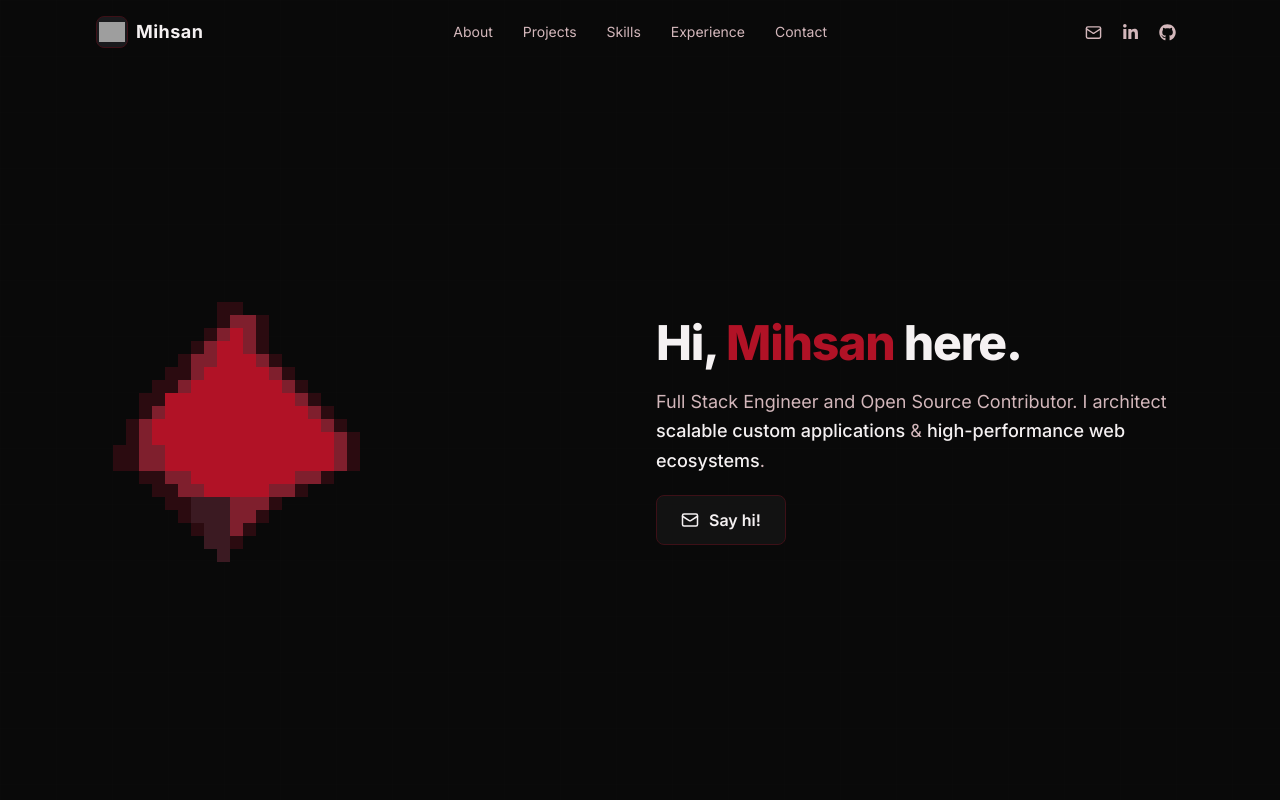
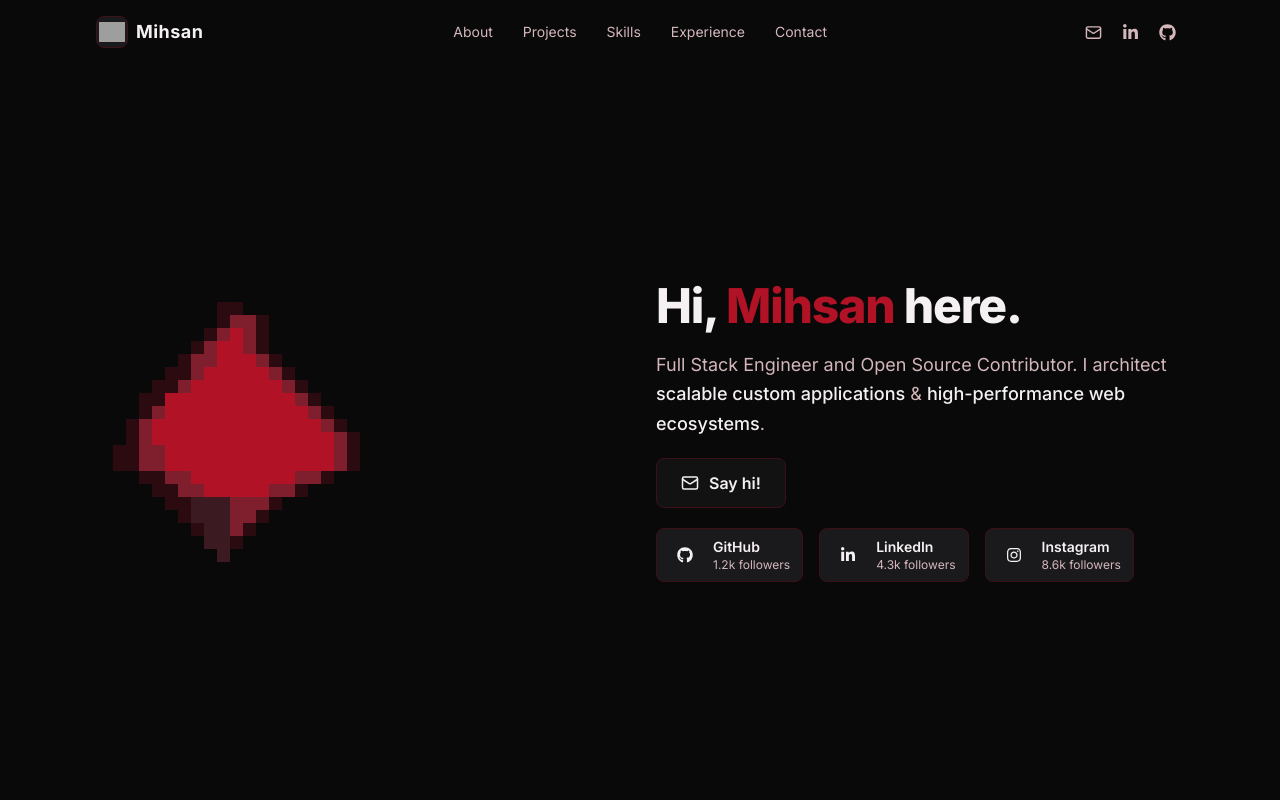
Before and after one commit to mihsanalam/mihsan-portfolio, a Next.js app: page / in a window 1280 px wide. Shown: the top 800 px of the page. Built offline with nearby package versions, Linux system fonts and the light colour scheme; grey boxes are pictures that could not be loaded.

Commit message:
Add FollowBlock and include in hero

```diff
--- a/src/components/sections/Hero.tsx
+++ b/src/components/sections/Hero.tsx
@@ -2,6 +2,7 @@
 import { motion } from "framer-motion";
 import { Mail } from "lucide-react";
 import PixelWisteria from "@/components/ui/PixelWisteria";
+import FollowBlock from "@/components/ui/FollowBlock";
 
 export default function Hero() {
   return (
@@ -60,6 +61,7 @@ export default function Hero() {
                 <Mail size={18} aria-hidden="true" />
                 Say hi!
               </a>
+              <FollowBlock />
             </div>
           </motion.div>
         </div>
--- /dev/null
+++ b/src/components/ui/FollowBlock.tsx
@@ -0,0 +1,43 @@
+"use client";
+import { FaGithub, FaLinkedinIn, FaInstagram } from "react-icons/fa";
+
+interface FollowItem {
+  label: string;
+  count?: string;
+  href: string;
+  icon: React.ComponentType<any>;
+}
+
+const items: FollowItem[] = [
+  { label: "GitHub", count: "1.2k", href: "https://github.com/mihsanalam", icon: FaGithub },
+  { label: "LinkedIn", count: "4.3k", href: "https://linkedin.com/in/mihsanalam", icon: FaLinkedinIn },
+  { label: "Instagram", count: "8.6k", href: "https://www.instagram.com/mihsanalam/", icon: FaInstagram },
+];
+
+export default function FollowBlock() {
+  return (
+    <div className="mt-4 flex items-center gap-4">
+      {items.map((it) => {
+        const Icon = it.icon;
+        return (
+          <a
+            key={it.label}
+            href={it.href}
+            target="_blank"
+            rel="noopener noreferrer"
+            className="flex items-center gap-3 px-3 py-2 rounded-lg bg-surface-2 border border-border hover:border-accent hover:shadow-[0_6px_20px_var(--accent-glow)] transition-all duration-200"
+            aria-label={`Follow on ${it.label}`}
+          >
+            <div className="w-8 h-8 flex items-center justify-center text-text-primary">
+              <Icon size={16} aria-hidden="true" />
+            </div>
+            <div className="text-left">
+              <div className="text-sm font-semibold text-text-primary">{it.label}</div>
+              <div className="text-xs text-text-secondary">{it.count} followers</div>
+            </div>
+          </a>
+        );
+      })}
+    </div>
+  );
+}
```
